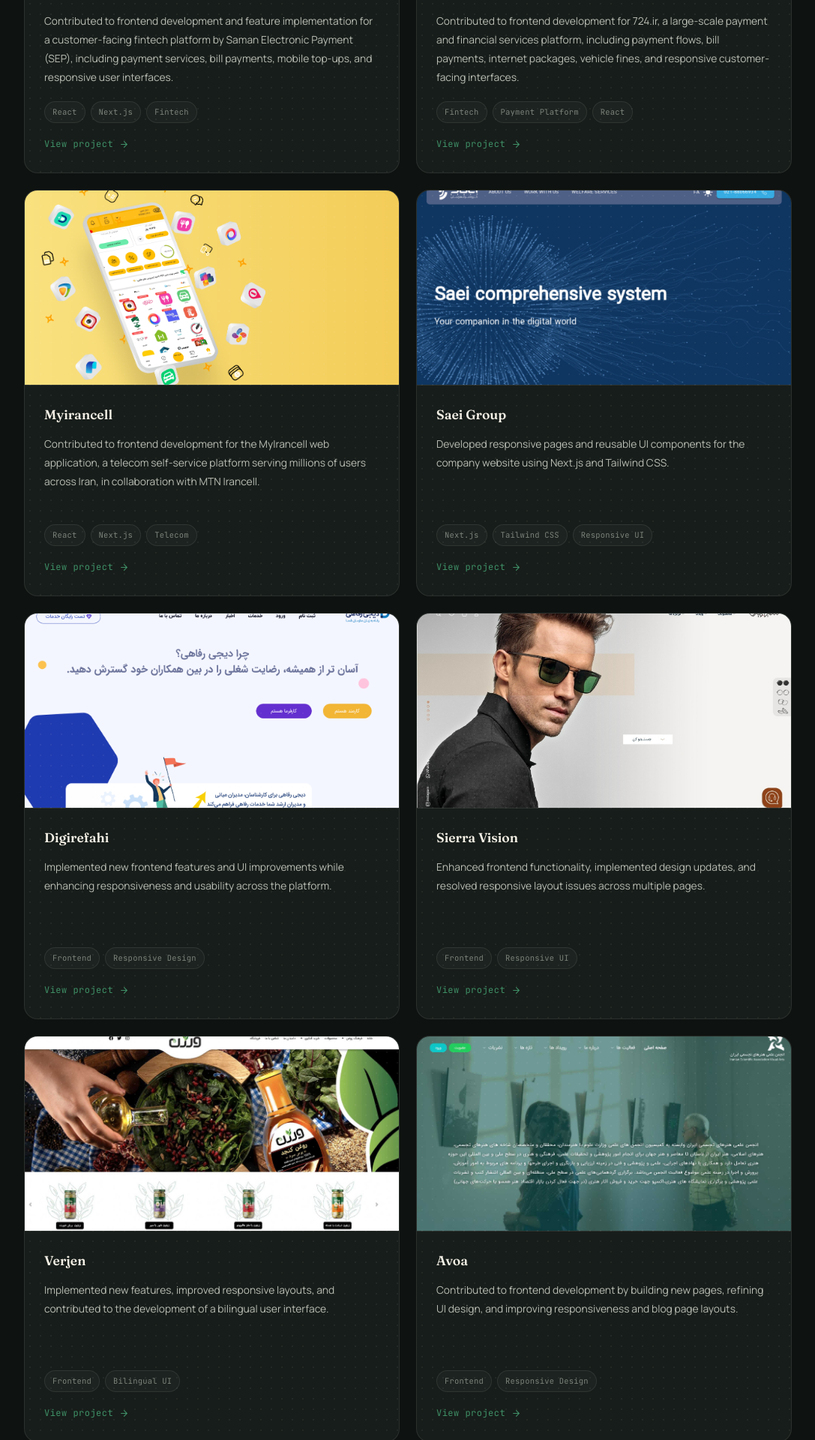
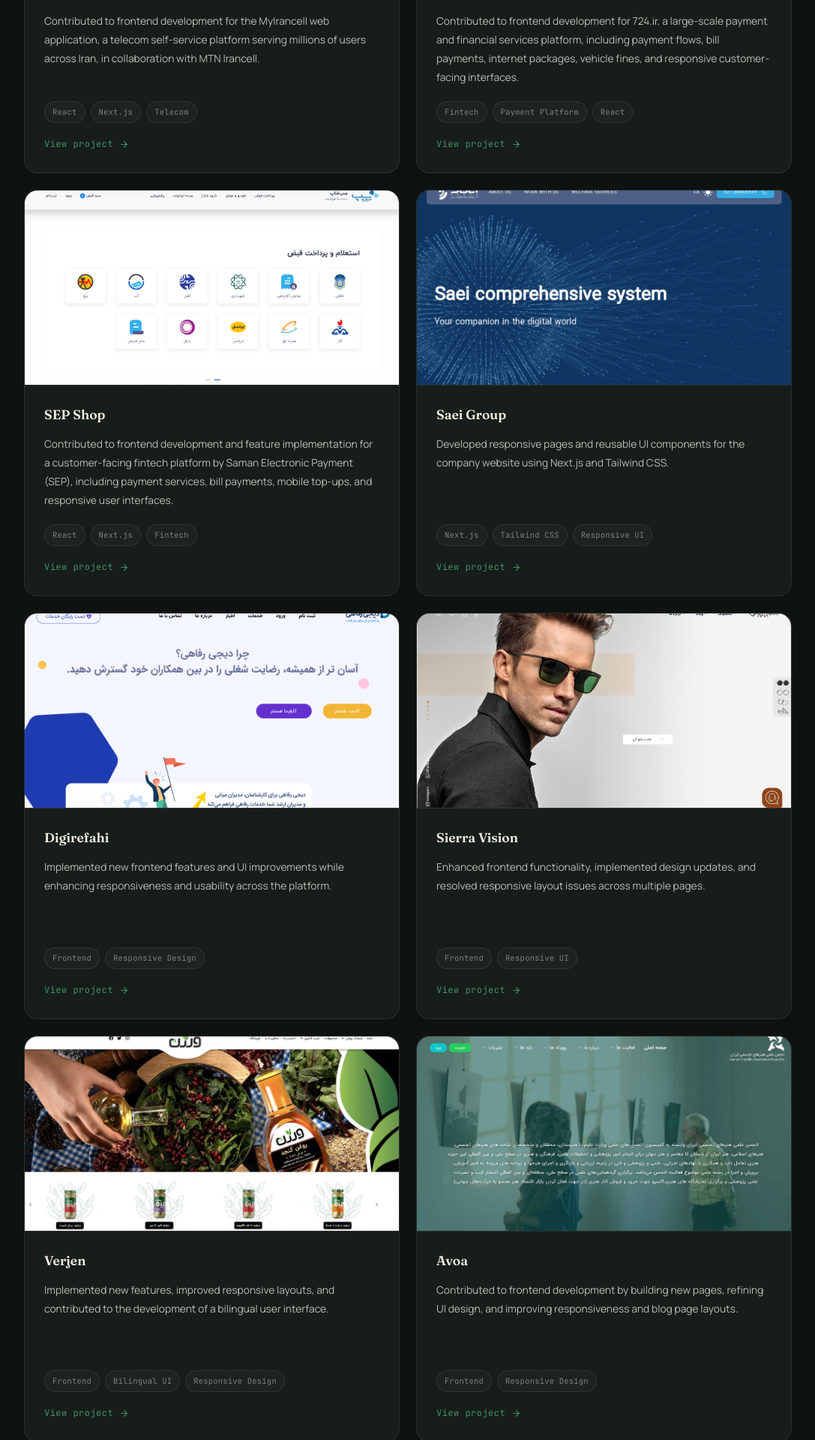
Before and after one commit to sabzehparvar/my-portfolio, a Next.js app: page /en in a window 1280 px wide. Shown: the part 3200-5120 px from the top of the page at 75% size, without its empty margins (96-1183 px from the left). Built offline with nearby package versions, Linux system fonts and the light colour scheme.

Commit message:
add french dict version, update projects

```diff
--- a/app/globals.css
+++ b/app/globals.css
@@ -749,17 +749,7 @@
   backdrop-filter: blur(6px);
   border: 1px solid rgba(63, 144, 104, 0.3);
 }
-.proj-visual::after {
-  content: "";
-  position: absolute;
-  inset: 0;
-  background-image: radial-gradient(
-    rgba(244, 240, 230, 0.09) 1px,
-    transparent 1px
-  );
-  background-size: 14px 14px;
-  opacity: 0.6;
-}
+
 .proj-body {
   padding: 24px 26px 26px;
   min-height: 280px;
--- a/components/Projects.tsx
+++ b/components/Projects.tsx
@@ -48,7 +48,7 @@
                     </span>
                   ))}
                 </div>
-                <a className="proj-link" href="#">
+                <a className="proj-link" href={p?.link || '#'}>
                   {dict.projects.viewLabel} <ArrowUpRightIcon />
                 </a>
               </div>
--- a/dictionaries/en.json
+++ b/dictionaries/en.json
@@ -11,14 +11,11 @@
   "langSwitch": { "label": "فا", "href": "/fa" },
   "hero": {
     "eyebrow": "Frontend Developer",
-    "titlePre": "Hi, I'm",
     "name": "Mojtaba Sabzehparvar",
-    "titlePost": "",
     "lede": "I'm a Frontend Developer with 4+ years of experience building responsive web applications using React, Next.js, TypeScript, and modern frontend technologies. Experienced in fintech and enterprise platforms with a focus on scalable interfaces, performance, and clean user experiences.",
     "status": "Available for work",
-    "scroll": "SCROLL",
-    "avatarInitial": "M"
-  },
+    "scroll": "SCROLL"
+    },
   "stats": [
     { "num": "4+", "label": "Years of experience" },
     { "num": "8", "label": "Projects delivered" },
@@ -67,51 +64,59 @@
     "items": [
       {
         "n": "01",
-        "title": "SEP Shop",
-        "desc": "Contributed to frontend development and feature implementation for a customer-facing fintech platform by Saman Electronic Payment (SEP), including payment services, bill payments, mobile top-ups, and responsive user interfaces.",
-        "tags": ["React", "Next.js", "Fintech"]
+        "title": "Myirancell",
+        "desc": "Contributed to frontend development for the MyIrancell web application, a telecom self-service platform serving millions of users across Iran, in collaboration with MTN Irancell.",
+        "tags": ["React", "Next.js", "Telecom"],
+        "link": "https://irancell.ir/en/"
       },
       {
         "n": "02",
         "title": "724",
         "desc": "Contributed to frontend development for 724.ir, a large-scale payment and financial services platform, including payment flows, bill payments, internet packages, vehicle fines, and responsive customer-facing interfaces.",
-        "tags": ["Fintech", "Payment Platform", "React"]
+        "tags": ["Fintech", "Payment Platform", "React"],
+        "link": "https://724.ir/"
       },
       {
         "n": "03",
-        "title": "Myirancell",
-        "desc": "Contributed to frontend development for the MyIrancell web application, a telecom self-service platform serving millions of users across Iran, in collaboration with MTN Irancell.",
-        "tags": ["React", "Next.js", "Telecom"]
+        "title": "SEP Shop",
+        "desc": "Contributed to frontend development and feature implementation for a customer-facing fintech platform by Saman Electronic Payment (SEP), including payment services, bill payments, mobile top-ups, and responsive user interfaces.",
+        "tags": ["React", "Next.js", "Fintech"],
+        "link": "https://shop.sep.ir/"
       },
       {
         "n": "04",
         "title": "Saei Group",
         "desc": "Developed responsive pages and reusable UI components for the company website using Next.js and Tailwind CSS.",
-        "tags": ["Next.js", "Tailwind CSS", "Responsive UI"]
+        "tags": ["Next.js", "Tailwind CSS", "Responsive UI"],
+        "link": "https://www.saeigroup.ir/"
       },
       {
         "n": "05",
         "title": "Digirefahi",
         "desc": "Implemented new frontend features and UI improvements while enhancing responsiveness and usability across the platform.",
-        "tags": ["Frontend", "Responsive Design"]
+        "tags": ["Frontend", "Responsive Design"],
+        "link": "https://www.digirefahi.ir/"
       },
       {
         "n": "06",
         "title": "Sierra Vision",
         "desc": "Enhanced frontend functionality, implemented design updates, and resolved responsive layout issues across multiple pages.",
-        "tags": ["Frontend", "Responsive UI"]
+        "tags": ["Frontend", "Responsive UI"],
+        "link": "https://www.sierravision.ir/"
       },
       {
         "n": "07",
         "title": "Verjen",
         "desc": "Implemented new features, improved responsive layouts, and contributed to the development of a bilingual user interface.",
-        "tags": ["Frontend", "Bilingual UI"]
+        "tags": ["Frontend", "Bilingual UI", "Responsive Design"],
+        "link": "https://verjen.ir/"
       },
       {
         "n": "08",
         "title": "Avoa",
         "desc": "Contributed to frontend development by building new pages, refining UI design, and improving responsiveness and blog page layouts.",
-        "tags": ["Frontend", "Responsive Design"]
+        "tags": ["Frontend", "Responsive Design"],
+        "link": "https://avoart.org/"
       }
     ]
   },
@@ -119,7 +124,9 @@
     "kicker": "04 / Continuous Learning",
     "title": "Certificates & courses",
     "items": [
-      { "name": "Front-End Web Development", "org": "Coursera" },
+      {
+        "name": "Front-End Web Development",
+        "org": "Coursera" },
       {
         "name": "Front-End Web Development",
         "org": "Tehran Institute of Technology (MFT)"
--- a/dictionaries/fa.json
+++ b/dictionaries/fa.json
@@ -1,5 +1,5 @@
 {
-  "meta": { "title": "مجتبی — توسعه‌دهنده فرانت‌اند" },
+  "meta": { "title": "مجتبی سبزه پرور — توسعه‌دهنده فرانت‌اند" },
   "nav": {
     "intro": "معرفی",
     "skills": "مهارت‌ها",
@@ -11,23 +11,20 @@
   "langSwitch": { "label": "EN", "href": "/en" },
   "hero": {
     "eyebrow": "توسعه‌دهنده فرانت‌اند",
-    "titlePre": "سلام، من",
-    "name": "مجتبی سبزه پرور",
-    "titlePost": "هستم",
-    "lede": "من یک توسعه‌دهنده فرانت‌اند هستم که با بیش از ۴ سال تجربه در ساخت اپلیکیشن‌های وب واکنش‌گرا با React، Next.js، TypeScript و تکنولوژی‌های مدرن فرانت‌اند کار کردم. متخصص در پلتفرم‌های فینتک و سازمانی با تمرکز بر رابط‌های مقیاس‌پذیر، عملکرد بالا و تجارب کاربری تمیز.",
-    "status": "در دسترس برای همکاری",
-    "scroll": "SCROLL",
-    "avatarInitial": "م"
+    "name": "مجتبی سبزه‌پرور",
+    "lede": "توسعه‌دهنده فرانت‌اند با بیش از ۴ سال تجربه در طراحی و توسعه اپلیکیشن‌های وب واکنش‌گرا با React، Next.js، TypeScript و سایر تکنولوژی‌های مدرن فرانت‌اند. تجربه کار روی پروژه‌های فینتک و سازمانی، با تمرکز بر ساخت رابط‌های کاربری مقیاس‌پذیر، سریع و کاربردی.",
+    "status": "آماده همکاری",
+    "scroll": "SCROLL"
   },
   "stats": [
     { "num": "+۴", "label": "سال تجربه" },
-    { "num": "۸", "label": "پروژه تحویل‌شده" },
+    { "num": "۸", "label": "پروژه" },
     { "num": "۹", "label": "تکنولوژی اصلی" },
-    { "num": "۲", "label": "شرکت همکار" }
+    { "num": "۲", "label": "شرکت" }
   ],
   "skills": {
     "kicker": "۰۱ / تخصص فنی",
-    "title": "ابزارها و تکنولوژی‌هایی که با آن‌ها کار می‌کنم",
+    "title": "تکنولوژی‌ها و ابزارهایی که با آن‌ها کار می‌کنم",
     "items": [
       { "short": "Re", "name": "React" },
       { "short": "N", "name": "Next.js" },
@@ -49,14 +46,14 @@
         "role": "توسعه‌دهنده فرانت‌اند",
         "date": "مرداد ۱۴۰۲ — اکنون",
         "company": "Saman Electronic Payment (SEP)",
-        "desc": "توسعه اپلیکیشن‌های وب فینتک و سازمانی با استفاده از React، Next.js، TypeScript، Redux Toolkit و Tailwind CSS برای خدمات مشتری‌محور و پلتفرم‌های عملیاتی داخلی. نگهداری سیستم‌های قدیمی‌تر ساخته‌شده با jQuery و Bootstrap."
+        "desc": "توسعه و نگهداری اپلیکیشن‌های وب فینتک و سازمانی با استفاده از React، Next.js، TypeScript، Redux Toolkit و Tailwind CSS. فعالیت روی سرویس‌های مشتری‌محور و پلتفرم‌های داخلی، در کنار نگهداری و بهبود سیستم‌های قدیمی‌تر مبتنی بر jQuery و Bootstrap."
       },
       {
         "logo": "SAEI",
         "role": "توسعه‌دهنده فرانت‌اند",
         "date": "فروردین ۱۴۰۱ — اردیبهشت ۱۴۰۲",
         "company": "SAEI Group",
-        "desc": "مشارکت در توسعه فرانت‌اند برای اپلیکیشن MyIrancell، یک پلتفرم خدمات خودخدمتی تلکام که میلیون‌ها کاربر در سراسر ایران از آن استفاده می‌کنند. ساخت رابط‌های واکنش‌گرا و پیاده‌سازی بهبودهای رابط کاربری با استفاده از React، Next.js و Tailwind CSS."
+        "desc": "مشارکت در توسعه فرانت‌اند اپلیکیشن MyIrancell، یکی از پلتفرم‌های خدمات خودکار ایرانسل که میلیون‌ها کاربر در سراسر ایران از آن استفاده می‌کنند. طراحی و پیاده‌سازی رابط‌های کاربری واکنش‌گرا و توسعه قابلیت‌های جدید با استفاده از React، Next.js و Tailwind CSS."
       }
     ]
   },
@@ -68,50 +65,58 @@
       {
         "n": "01",
         "title": "SEP Shop",
-        "desc": "مشارکت در توسعه فرانت‌اند و پیاده‌سازی ویژگی‌های جدید برای یک پلتفرم فینتک مشتری‌محور توسط Saman Electronic Payment (SEP)، شامل خدمات پرداخت، پرداخت قبض، شارژ موبایل و رابط‌های کاربری واکنش‌گرا.",
-        "tags": ["React", "Next.js", "Fintech"]
+        "desc": "مشارکت در توسعه فرانت‌اند و پیاده‌سازی قابلیت‌های جدید برای پلتفرم فینتک مشتری‌محور Saman Electronic Payment (SEP)، شامل خدمات پرداخت، پرداخت قبض، شارژ موبایل و رابط‌های کاربری واکنش‌گرا.",
+        "tags": ["React", "Next.js", "Fintech"],
+        "link": "https://shop.sep.ir/"
       },
       {
         "n": "02",
         "title": "۷۲۴",
-        "desc": "مشارکت در توسعه فرانت‌اند برای 724.ir، یک پلتفرم خدمات پرداخت و مالی بزرگ، شامل جریان‌های پرداخت، پرداخت قبض، بسته‌های اینترنت، جریمه‌های خودرو و رابط‌های مشتری‌محور واکنش‌گرا.",
-        "tags": ["Fintech", "Payment Platform", "React"]
+        "desc": "مشارکت در توسعه فرانت‌اند پلتفرم 724.ir در حوزه خدمات پرداخت و مالی، شامل بخش‌هایی مانند پرداخت، پرداخت قبض، بسته‌های اینترنت، جریمه‌های خودرو و سایر سرویس‌های مشتری‌محور.",
+        "tags": ["Fintech", "Payment Platform", "React"],
+        "link": "https://724.ir/"
       },
       {
         "n": "03",
-        "title": "Myirancell",
-        "desc": "مشارکت در توسعه فرانت‌اند برای اپلیکیشن MyIrancell، یک پلتفرم خدمات خودخدمتی تلکام که میلیون‌ها کاربر در سراسر ایران از آن استفاده می‌کنند، به‌همراهی MTN Irancell.",
-        "tags": ["React", "Next.js", "Telecom"]
+        "title": "MyIrancell",
+        "desc": "مشارکت در توسعه فرانت‌اند اپلیکیشن MyIrancell، پلتفرم خدمات خودکار ایرانسل با میلیون‌ها کاربر در سراسر ایران، در همکاری با MTN Irancell.",
+        "tags": ["React", "Next.js", "Telecom"],
+        "link": "https://irancell.ir/en/"
       },
       {
         "n": "04",
         "title": "Saei Group",
-        "desc": "توسعه صفحات واکنش‌گرا و مولفه‌های رابط کاربری قابل‌استفاده مجدد برای وب‌سایت شرکت با استفاده از Next.js و Tailwind CSS.",
-        "tags": ["Next.js", "Tailwind CSS", "Responsive UI"]
+        "desc": "طراحی و توسعه صفحات واکنش‌گرا و کامپوننت‌های قابل استفاده مجدد برای وب‌سایت شرکت با استفاده از Next.js و Tailwind CSS.",
+        "tags": ["Next.js", "Tailwind CSS", "Responsive UI"],
+        "link": "https://www.saeigroup.ir/"
       },
       {
         "n": "05",
         "title": "Digirefahi",
-        "desc": "پیاده‌سازی ویژگی‌های جدید فرانت‌اند و بهبود‌های رابط کاربری زمان‌کاری انجام‌شده در بهبود واکنش‌گرایی و سهولت استفاده در سراسر پلتفرم.",
-        "tags": ["Frontend", "Responsive Design"]
+        "desc": "توسعه قابلیت‌های جدید فرانت‌اند و بهبود رابط کاربری، با تمرکز بر افزایش واکنش‌گرایی، عملکرد و تجربه کاربری در بخش‌های مختلف پلتفرم.",
+        "tags": ["Frontend", "Responsive Design"],
+        "link": "https://www.digirefahi.ir/"
       },
       {
         "n": "06",
         "title": "Sierra Vision",
-        "desc": "بهبود کارایی فرانت‌اند، پیاده‌سازی به‌روزرسانی‌های طراحی و حل مسائل تنظیم‌بندی واکنش‌گرا در صفحات متعدد.",
-        "tags": ["Frontend", "Responsive UI"]
+        "desc": "بهبود عملکرد فرانت‌اند، اعمال تغییرات طراحی و رفع مشکلات مربوط به نمایش و واکنش‌گرایی صفحات مختلف وب‌سایت.",
+        "tags": ["Frontend", "Responsive UI"],
+        "link": "https://www.sierravision.ir/"
       },
       {
         "n": "07",
         "title": "Verjen",
-        "desc": "پیاده‌سازی ویژگی‌های جدید، بهبود‌های تنظیم‌بندی واکنش‌گرا و مشارکت در توسعه رابط کاربری دو زبانه.",
-        "tags": ["Frontend", "Bilingual UI"]
+        "desc": "توسعه قابلیت‌های جدید، بهبود واکنش‌گرایی صفحات و مشارکت در طراحی و توسعه رابط کاربری دوزبانه.",
+        "tags": ["Frontend", "Bilingual UI"],
+        "link": "https://verjen.ir/"
       },
       {
         "n": "08",
         "title": "Avoa",
-        "desc": "مشارکت در توسعه فرانت‌اند با ساخت صفحات جدید، تصفیه‌کردن طراحی رابط کاربری و بهبود واکنش‌گرایی و تنظیم‌بندی صفحات وبلاگ.",
-        "tags": ["Frontend", "Responsive Design"]
+        "desc": "مشارکت در توسعه فرانت‌اند با ایجاد صفحات جدید، بهبود طراحی رابط کاربری و افزایش واکنش‌گرایی و تجربه کاربری صفحات وبلاگ.",
+        "tags": ["Frontend", "Responsive Design"],
+        "link": "https://avoart.org/"
       }
     ]
   },
@@ -145,9 +150,9 @@
   },
   "contact": {
     "kicker": "۰۶ / تماس",
-    "title": "علاقه‌مند به همکاری هستید؟",
-    "desc": "بیایید درباره پروژه بعدی‌تان صحبت کنیم — از طریق ایمیل یا شبکه‌های اجتماعی در دسترسم.",
+    "title": "برای همکاری آماده‌اید؟",
+    "desc": "اگر روی پروژه‌ای کار می‌کنید یا پیشنهادی برای همکاری دارید، خوشحال می‌شوم درباره آن صحبت کنیم. از طریق ایمیل یا شبکه‌های اجتماعی می‌توانید با من در ارتباط باشید.",
     "cta": "بیایید صحبت کنیم",
-    "footer": "© ۱۴۰۴ — پورتفولیو مجتبی. طراحی و توسعه با دقت."
+    "footer": "© ۱۴۰۴ — پورتفولیو مجتبی سبزه پرور"
   }
 }
--- a/lib/dictionaries.ts
+++ b/lib/dictionaries.ts
@@ -11,4 +11,4 @@
   return dictionaries[locale] ?? dictionaries.fa;
 }
 
-export type Dictionary = typeof fa;
+export type Dictionary = typeof en;
```
Also changed, not shown: dictionaries/fr.json (added, +161 -0 lines).
